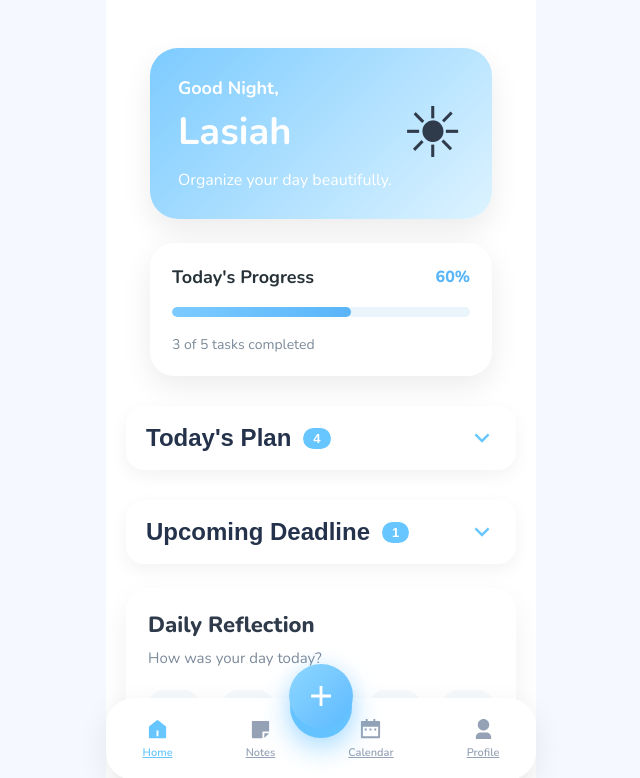
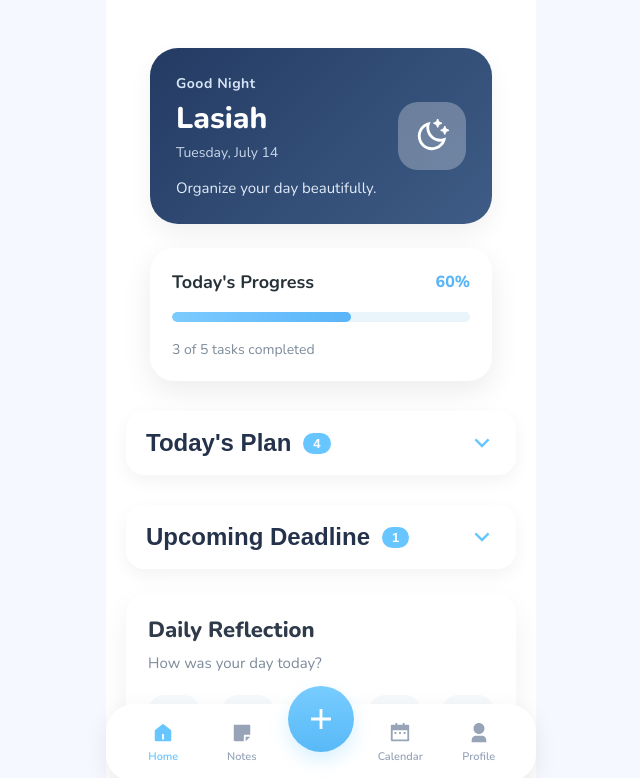
Before and after one commit to lasiah07/daily-planner, a React (Vite) app: page /home in a window 1280 px wide. Shown: the top 778 px of the page, without its empty margins (319-959 px from the left). Built offline with nearby package versions, Linux system fonts and the light colour scheme.

Commit message:
Refactor navigation and redesign UI components

```diff
--- a/src/components/BottomNavigation/BottomNavigation.css
+++ b/src/components/BottomNavigation/BottomNavigation.css
@@ -1,44 +1,47 @@
 .bottom-nav {
   position: fixed;
-  bottom: 20px;
+  bottom: 18px;
   left: 50%;
   transform: translateX(-50%);
 
   width: min(430px, 92%);
-  height: 82px;
+  height: 78px;
 
   background: #ffffff;
 
   border-radius: 28px;
 
   display: flex;
-  justify-content: space-around;
   align-items: center;
+  justify-content: space-evenly;
 
-  box-shadow: 0 10px 30px rgba(0, 0, 0, 0.08);
+  padding: 0 18px;
+
+  box-shadow:
+    0 8px 24px rgba(0, 0, 0, 0.08);
 
   z-index: 100;
 }
 
 .nav-item {
-  border: none;
-  background: none;
+  flex: 1;
 
   display: flex;
   flex-direction: column;
   align-items: center;
+  justify-content: center;
 
-  gap: 4px;
+  text-decoration: none;
 
-  color: #95a2b5;
+  color: #97A4B8;
 
-  cursor: pointer;
+  gap: 5px;
 
-  transition: 0.25s;
+  transition: .25s;
 }
 
 .nav-item svg {
-  font-size: 23px;
+  font-size: 22px;
 }
 
 .nav-item span {
@@ -47,43 +50,133 @@
 }
 
 .nav-item:hover {
-  transform: translateY(-3px);
+  transform: translateY(-2px);
 }
 
-.active {
-  color: #67c6ff;
+.nav-item.active {
+  color: #67C6FF;
 }
 
 .add-button {
+
   position: absolute;
-  top: -22px;
 
-  width: 62px;
-  height: 62px;
+  top: -18px;
+
+  left: 50%;
+
+  transform: translateX(-50%);
+
+  width: 66px;
+  height: 66px;
 
   border: none;
+
   border-radius: 50%;
 
-  background: #67c6ff;
+  background: linear-gradient(
+    180deg,
+    #78CCFF,
+    #58B9F7
+  );
+
   color: white;
 
   display: flex;
   justify-content: center;
   align-items: center;
 
-  font-size: 30px;
+  font-size: 34px;
 
   cursor: pointer;
 
-  box-shadow: 0 12px 25px rgba(103, 198, 255, 0.35);
+  box-shadow:
+    0 8px 18px rgba(103,198,255,.25);
 
-  transition: 0.25s;
+  transition: .25s;
 }
 
 .add-button:hover {
-  transform: translateY(-3px) scale(1.05);
+
+  transform:
+    translateX(-50%)
+    translateY(-2px);
+
 }
 
 .add-button:active {
-  transform: scale(0.95);
+
+  transform:
+    translateX(-50%)
+    scale(.96);
+
 }
+
+.add-button svg{
+
+  font-size:34px;
+
+}
+
+@media (max-width:480px){
+
+.bottom-nav {
+  position: fixed;
+  bottom: 18px;
+  left: 50%;
+  transform: translateX(-50%);
+
+  width: min(430px,92%);
+  height: 78px;
+
+  background: white;
+
+  border-radius: 28px;
+
+  display: grid;
+  grid-template-columns:
+    1fr
+    1fr
+    80px
+    1fr
+    1fr;
+
+  align-items: center;
+
+  box-shadow:
+    0 8px 24px rgba(0,0,0,.08);
+
+  z-index:100;
+}
+
+.nav-item{
+    display:flex;
+    flex-direction:column;
+    align-items:center;
+    justify-content:center;
+
+    text-decoration:none;
+
+    color:#97A4B8;
+
+    transition:.25s;
+}
+
+.add-button{
+
+  width:62px;
+  height:62px;
+
+  font-size:32px;
+
+}
+
+}
+
+.nav-item:nth-child(2) {
+  margin-right: 40px;
+}
+
+.nav-item:nth-child(4) {
+  margin-left: 40px;
+}
--- a/src/components/BottomNavigation/BottomNavigation.jsx
+++ b/src/components/BottomNavigation/BottomNavigation.jsx
@@ -1,5 +1,11 @@
 import "./BottomNavigation.css";
-import { NavLink } from "react-router-dom";
+
+import {
+  NavLink,
+  useLocation,
+} from "react-router-dom";
+
+import { useUI } from "../../context/UIContext";
 
 import {
   RiHome5Fill,
@@ -9,7 +15,25 @@ import {
   RiAddLine,
 } from "react-icons/ri";
 
-function BottomNavigation({ onAddClick }) {
+function BottomNavigation() {
+  const location = useLocation();
+
+  const { openModal } = useUI();
+
+  const showAddButton =
+    location.pathname === "/home" ||
+    location.pathname === "/notes";
+
+  const handleAdd = () => {
+    if (location.pathname === "/home") {
+      openModal("task");
+    }
+
+    if (location.pathname === "/notes") {
+      openModal("note");
+    }
+  };
+
   return (
     <nav className="bottom-nav">
 
@@ -23,7 +47,6 @@ function BottomNavigation({ onAddClick }) {
         <span>Home</span>
       </NavLink>
 
-      {/* NOTES PINDAH KE KIRI */}
       <NavLink
         to="/notes"
         className={({ isActive }) =>
@@ -34,14 +57,15 @@ function BottomNavigation({ onAddClick }) {
         <span>Notes</span>
       </NavLink>
 
-      <button
-        className="add-button"
-        onClick={onAddClick}
-      >
-        <RiAddLine />
-      </button>
+      {showAddButton && (
+        <button
+          className="add-button"
+          onClick={handleAdd}
+        >
+          <RiAddLine />
+        </button>
+      )}
 
-      {/* CALENDAR PINDAH KE KANAN */}
       <NavLink
         to="/calendar"
         className={({ isActive }) =>
--- a/src/components/GreetingCard/GreetingCard.css
+++ b/src/components/GreetingCard/GreetingCard.css
@@ -1,55 +1,233 @@
 .greeting-card{
 
-    margin:24px;
+  margin:24px;
 
-    padding:28px;
+  padding:24px 26px;
 
-    border-radius:28px;
+  border-radius:28px;
 
-    background:linear-gradient(
-        135deg,
-        #7CCBFF,
-        #DDF3FF
-    );
+  display:flex;
 
-    display:flex;
+  justify-content:space-between;
 
-    justify-content:space-between;
+  align-items:center;
 
-    align-items:center;
+  transition:.35s;
 
-    box-shadow:0 12px 30px rgba(0,0,0,.08);
+  box-shadow:
+  0 10px 25px rgba(0,0,0,.06);
 
 }
 
-.greeting-text h4{
+/* ===== MORNING ===== */
 
-    color:white;
+.morning{
 
-    font-size:18px;
+  background:
+  linear-gradient(
+  135deg,
+  #FFF6D8,
+  #DDF3FF
+  );
 
 }
 
-.greeting-text h1{
+/* ===== AFTERNOON ===== */
 
-    color:white;
+.afternoon{
 
-    font-size:38px;
-
-    margin-top:6px;
+  background:
+  linear-gradient(
+  135deg,
+  #8FD3FF,
+  #EAF7FF
+  );
 
 }
 
-.greeting-text p{
+/* ===== EVENING ===== */
 
-    color:white;
+.evening{
 
-    margin-top:12px;
+  background:
+  linear-gradient(
+  135deg,
+  #FFD8B6,
+  #FFF1DD
+  );
 
 }
 
-.sun{
+/* ===== NIGHT ===== */
 
-    font-size:70px;
+.night{
+
+  background:
+  linear-gradient(
+  135deg,
+  #243B63,
+  #3E5C86
+  );
 
 }
+
+/* ======================= */
+
+.greeting-left{
+
+  flex:1;
+
+}
+
+.greeting-label{
+
+  font-size:14px;
+
+  font-weight:700;
+
+  letter-spacing:.5px;
+
+  margin-bottom:6px;
+
+}
+
+.greeting-left h1{
+
+  font-size:30px;
+
+  font-weight:800;
+
+  margin:4px 0;
+
+}
+
+.greeting-date{
+
+  font-size:14px;
+
+  margin-bottom:14px;
+
+}
+
+.greeting-quote{
+
+  font-size:15px;
+
+  line-height:1.6;
+
+  max-width:230px;
+
+}
+
+/* ===== TEXT ===== */
+
+.morning,
+.afternoon,
+.evening{
+
+  color:#24324B;
+
+}
+
+.night{
+
+  color:white;
+
+}
+
+.morning .greeting-label,
+.afternoon .greeting-label,
+.evening .greeting-label{
+
+  color:#5D7EA4;
+
+}
+
+.night .greeting-label{
+
+  color:#D6E4F7;
+
+}
+
+.morning .greeting-date,
+.afternoon .greeting-date,
+.evening .greeting-date{
+
+  color:#7C8CA2;
+
+}
+
+.night .greeting-date{
+
+  color:#C9D7EA;
+
+}
+
+.morning .greeting-quote,
+.afternoon .greeting-quote,
+.evening .greeting-quote{
+
+  color:#5F7085;
+
+}
+
+.night .greeting-quote{
+
+  color:#E2EBF8;
+
+}
+
+/* ===== ICON ===== */
+
+.greeting-icon{
+
+  width:68px;
+
+  height:68px;
+
+  border-radius:20px;
+
+  display:flex;
+
+  justify-content:center;
+
+  align-items:center;
+
+  background:
+  rgba(255,255,255,.28);
+
+  backdrop-filter:blur(10px);
+
+}
+
+.greeting-icon svg{
+
+  font-size:34px;
+
+}
+
+/* ===== ICON COLOR ===== */
+
+.morning .greeting-icon svg{
+
+  color:#F4B63C;
+
+}
+
+.afternoon .greeting-icon svg{
+
+  color:#57A9F3;
+
+}
+
+.evening .greeting-icon svg{
+
+  color:#F29A5B;
+
+}
+
+.night .greeting-icon svg{
+
+  color:white;
+
+}
--- a/src/components/GreetingCard/GreetingCard.jsx
+++ b/src/components/GreetingCard/GreetingCard.jsx
@@ -1,35 +1,68 @@
 import "./GreetingCard.css";
+
+import {
+  RiSunLine,
+  RiMoonClearLine,
+} from "react-icons/ri";
 
 function GreetingCard({ name, quote }) {
   const hour = new Date().getHours();
 
-  let greeting = "Good Morning";
+  let greeting = "";
+  let Icon = RiSunLine;
+  let theme = "";
 
-  if (hour >= 11 && hour < 15) {
+  if (hour >= 5 && hour < 11) {
+    greeting = "Good Morning";
+    theme = "morning";
+  } else if (hour >= 11 && hour < 15) {
     greeting = "Good Afternoon";
+    theme = "afternoon";
   } else if (hour >= 15 && hour < 18) {
     greeting = "Good Evening";
-  } else if (hour >= 18 || hour < 5) {
+    theme = "evening";
+  } else {
     greeting = "Good Night";
+    theme = "night";
+    Icon = RiMoonClearLine;
   }
 
+  const today = new Date();
+
+  const date = today.toLocaleDateString(
+    "en-US",
+    {
+      weekday: "long",
+      day: "numeric",
+      month: "long",
+    }
+  );
+
   return (
-    <div className="greeting-card">
+    <div
+      className={`greeting-card ${theme}`}
+    >
+      <div className="greeting-left">
 
-      <div className="greeting-text">
-
-        <h4>{greeting},</h4>
+        <span className="greeting-label">
+          {greeting}
+        </span>
 
         <h1>{name}</h1>
 
-        <p>{quote}</p>
+        <p className="greeting-date">
+          {date}
+        </p>
+
+        <p className="greeting-quote">
+          {quote}
+        </p>
 
       </div>
 
-      <div className="sun">
-        ☀
+      <div className="greeting-icon">
+        <Icon />
       </div>
-
     </div>
   );
 }
--- /dev/null
+++ b/src/context/UIContext.jsx
@@ -0,0 +1,36 @@
+import {
+  createContext,
+  useContext,
+  useState,
+} from "react";
+
+const UIContext = createContext();
+
+export function UIProvider({ children }) {
+  const [activeModal, setActiveModal] =
+    useState(null);
+
+  const openModal = (type) => {
+    setActiveModal(type);
+  };
+
+  const closeModal = () => {
+    setActiveModal(null);
+  };
+
+  return (
+    <UIContext.Provider
+      value={{
+        activeModal,
+        openModal,
+        closeModal,
+      }}
+    >
+      {children}
+    </UIContext.Provider>
+  );
+}
+
+export function useUI() {
+  return useContext(UIContext);
+}
--- a/src/main.jsx
+++ b/src/main.jsx
@@ -4,6 +4,7 @@ import { BrowserRouter } from "react-router-dom";
 import { TaskProvider } from "./context/TaskContext";
 import { EventProvider } from "./context/EventContext";
 import { NoteProvider } from "./context/NoteContext";
+import { UIProvider } from "./context/UIContext"
 
 import "./index.css";
 import App from "./App.jsx";
@@ -14,7 +15,9 @@ createRoot(document.getElementById("root")).render(
       <TaskProvider>
         <EventProvider>
           <NoteProvider>
-            <App />
+            <UIProvider>
+              <App />
+            </UIProvider>
           </NoteProvider>
         </EventProvider>
       </TaskProvider>
--- a/src/pages/Home/Home.jsx
+++ b/src/pages/Home/Home.jsx
@@ -11,6 +11,7 @@ import ConfirmModal from "../../components/ConfirmModal/ConfirmModal";
 import FloatingButton from "../../components/FloatingButton/FloatingButton";
 import DailyReflection from "../../components/DailyReflection/DailyReflection";
 import { useTasks } from "../../context/TaskContext";
+import { useUI } from "../../context/UIContext";
 
 import { user } from "../../data/dummyData";
 
@@ -24,6 +25,11 @@ function Home() {
     deleteTask: removeTask,
     toggleTask,
   } = useTasks();
+
+  const {
+  activeModal,
+  closeModal,
+} = useUI();
 
   const [isModalOpen, setIsModalOpen] =
     useState(false);
@@ -150,10 +156,14 @@ function Home() {
       <DailyReflection />
 
       <AddTaskModal
-        isOpen={isModalOpen}
+        isOpen={
+          isModalOpen ||
+          activeModal === "task"
+        }
         onClose={() => {
           setEditingTask(null);
           setIsModalOpen(false);
+          closeModal();
         }}
         onAddTask={handleAddTask}
         editTask={editingTask}
@@ -170,12 +180,6 @@ function Home() {
         onConfirm={confirmDelete}
       />
 
-      <FloatingButton
-        onClick={() => {
-          setEditingTask(null);
-          setIsModalOpen(true);
-        }}
-      />
 
     </div>
   );
--- a/src/pages/Routine/Routine.css
+++ b/src/pages/Routine/Routine.css
@@ -21,7 +21,6 @@
   background: #ffffff;
   border-radius: 22px;
   padding: 22px;
-
   box-shadow: 0 12px 30px rgba(0, 0, 0, 0.06);
 }
 
@@ -29,7 +28,6 @@
   display: flex;
   justify-content: space-between;
   align-items: center;
-
   margin-bottom: 22px;
 }
 
@@ -46,10 +44,8 @@
 }
 
 .routine-box {
-  aspect-ratio: 1/1;
-
+  aspect-ratio: 1 / 1;
   border-radius: 8px;
-
   transition: 0.25s;
 }
 
@@ -57,15 +53,15 @@
   transform: scale(1.08);
 }
 
-.completed {
+.routine-completed {
   background: #79d98c;
 }
 
-.partial {
+.routine-partial {
   background: #ffd76a;
 }
 
-.empty {
+.routine-empty {
   background: #e9eef5;
 }
 
```
Also changed, not shown: src/components/TaskCard/TaskCard.css (+21 -17 lines), src/pages/Notes/Notes.jsx (+10 -7 lines), src/pages/Routine/Routine.jsx (+3 -9 lines).
